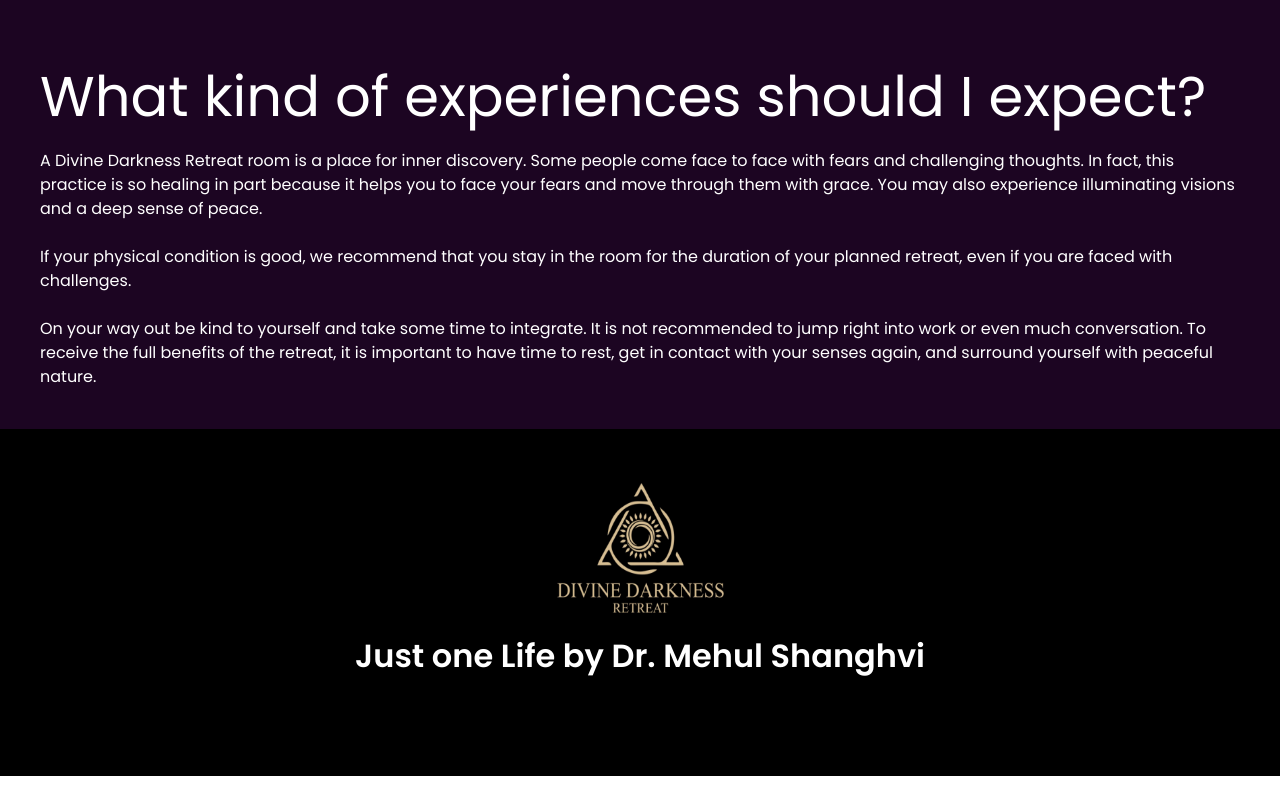
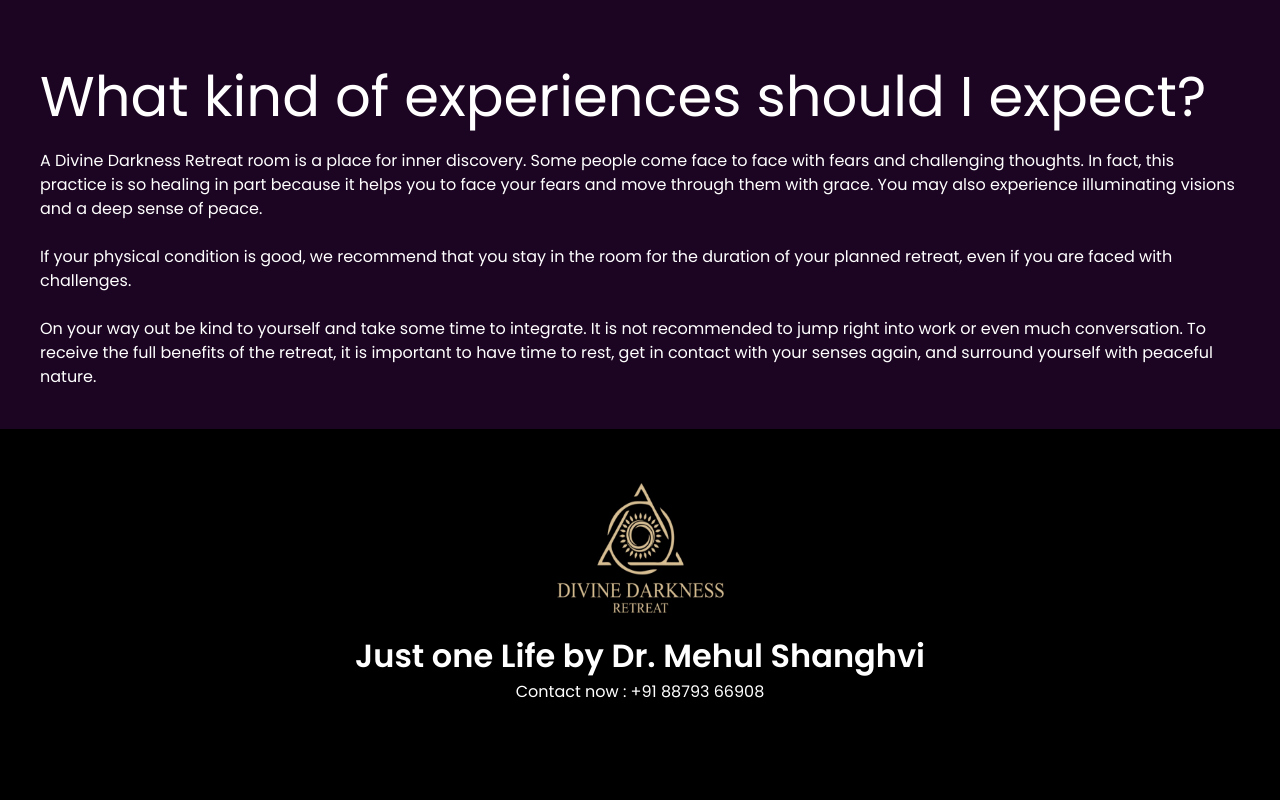
Before and after one commit to 10xdevinedarkness/10xdevinedarkness.github.io, a plain HTML site: page index.html in a window 1280 px wide. Shown: the part 1763-2563 px from the top of the page. Before the commit the page ends 2539 px from the top, so only its background shows below. Drawn offline with nearby package versions, Linux system fonts and the light colour scheme.

Commit message:
Added contact no

```diff
--- a/index.html
+++ b/index.html
@@ -42,7 +42,8 @@
       <p>
         <img class="logo" src="logo.png" id="logo">
         <br>
-        <strong class="footer_text">Just one Life by Dr. Mehul Shanghvi </strong>
+        <strong class="footer_text">Just one Life by Dr. Mehul Shanghvi </strong> <br>
+        Contact now : +91 88793 66908
       </p>
     </div>
   </footer>
```
